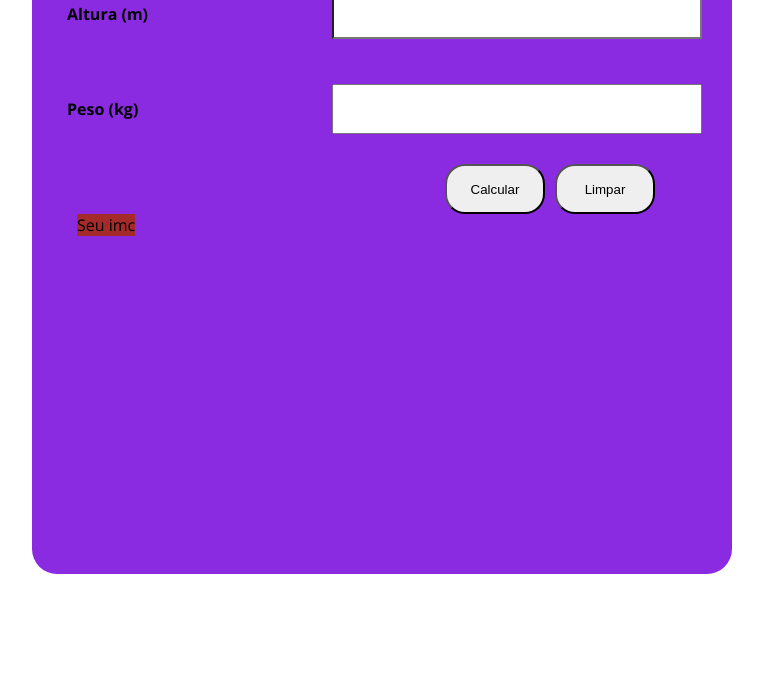
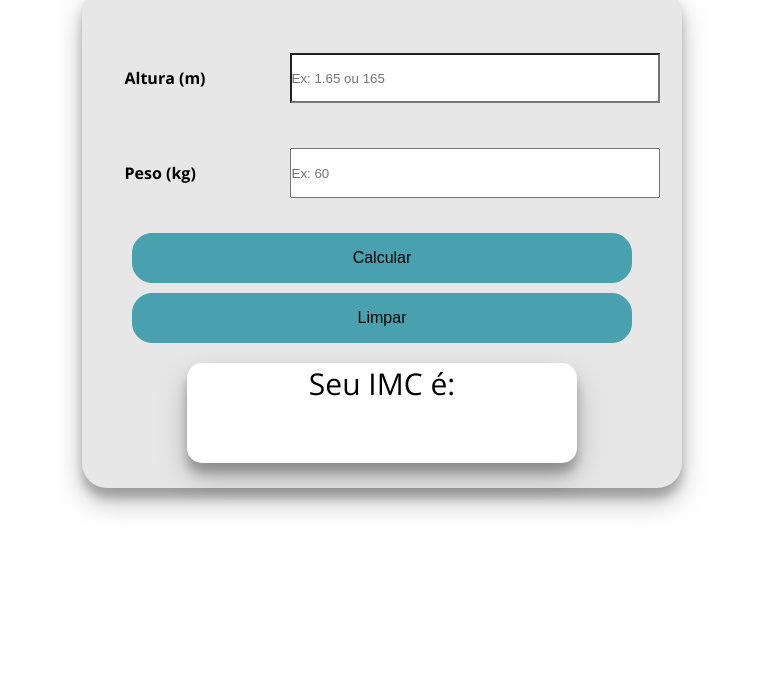
Before and after one commit to isabellyfranklin/calculadora-imc, a plain HTML site: page index.html in a window 1280 px wide. Shown: the part 123-800 px from the top of the page, without its empty margins (258-1021 px from the left). Drawn offline with nearby package versions, Linux system fonts and the light colour scheme.

Commit message:
atualizações
Calculadora do IMC pronta, logica, botoes no lugares, tudo certo. Apenas preciso melhorar o design deixa mais bonito.

```diff
--- a/calculo.js
+++ b/calculo.js
@@ -3,14 +3,22 @@ function calcular(){
     const altura = document.getElementById("altura")
     const resultado = document.getElementById("resultado")
 
-    let pesoImc = parseFloat(peso.value)
-    let alturaCenti = parseFloat(altura.value)
+    let pesoImc = Number(peso.value)
+    let alturaImc = Number(altura.value)
 
-    //tranforamndo altura de centrimento para metro
-    let alturaM = alturaCenti / 100
+    if(!pesoImc || !alturaImc){
+        resultado.innerHTML = "Prencha os campos"
+        return
+    }
 
-    let seuImc = pesoImc  / (alturaM ** 2)
+    // se o usuario digitar 165 ou 176, vai tras formar em 1.65 ou 1.76
+    // se a altura for maior que 3, assume que está em centímetros e converte para metros
+    if(alturaImc > 3){
+       alturaImc = alturaImc / 100
+    }
 
-    resultado.innerHTML = `seu imc é:"  ${seuImc.toFixed(2)}`
+    let seuImc = pesoImc  / (alturaImc ** 2)
+
+    resultado.innerHTML = `Seu IMC é: <span style="color: #43828b;">${seuImc.toFixed(3)}</span>`
 
 }
--- a/esilos/style.css
+++ b/esilos/style.css
@@ -20,19 +20,26 @@ body{
 }
 
 h1{
-    color: rgb(169, 169, 169);
+    color: rgb(0, 0, 0);
     margin: 15px;
-    font-size: 20px;
-    font-weight: 400;
+    font-size: 30px;
+    font-weight: bolder;
     margin-right: 60px;
 }
 
 main{
+    background-color: rgb(231, 231, 231);
+    width: 600px;
+    height: 500px;
+    border-radius: 25px 25px 25px;
+    box-shadow: rgba(0, 0, 0, 0.25) 0px 14px 28px, rgba(0, 0, 0, 0.22) 0px 10px 10px;
+}
 
-    background-color: blueviolet;
-    width: 700px;
-    height: 600px;
-    border-radius: 25px 25px 25px;
+div.corpo-calc{
+    display: flex;
+    flex-flow: column nowrap;
+    align-items: center;
+    margin-top: 50px;
 }
 
 div.campo{
@@ -42,7 +49,7 @@ div.campo{
 }
 
 div.campo label{
-    width: 250px;
+    width: 150px;
     font-weight: bolder;
     margin-left: 35px;
 }
@@ -50,6 +57,7 @@ div.campo label{
 
 input{
     margin: 15px;
+
 }
 
 #peso{
@@ -66,22 +74,40 @@ input{
 
 div.botoes{
     display: flex;
-    align-items: end;
+    flex-flow: column;
+    align-items: center;
 
     justify-content: flex-end;
     width: 623px;
 }
 
 button{
-    width: 100px;
+    width: 500px;
     height: 50px;
-    margin-left: 10px;
-    border-radius: 20px;
+    margin: 5px;
+    border: 1px solid #49a0ae;
+    border-radius: 20px ;
+    background-color: #49a0ae;
+
+    font-weight: lighter;
+    font-size: 16px;
+}
+
+
+button:hover{
+    background-color:  #43828b;
+    border: 1px solid  #43828b;
+    cursor: pointer;
 }
 
 output{
-    width: 250px;
-    background-color: brown;
-    margin: 45px;
+    width: 390px;
+    height: 100px;
+    border-radius: 15px;
+    background-color: white;
+    margin: 15px;
     text-align: center;
+    color: black;
+    font-size: 30px;
+    box-shadow: rgba(0, 0, 0, 0.25) 0px 14px 28px, rgba(0, 0, 0, 0.22) 0px 10px 10px;
 }
--- a/index.html
+++ b/index.html
@@ -10,29 +10,27 @@
     <h1>Calculadora IMC</h1>
 
     <main>
+
+        <div class="corpo-calc">
             <div class="campo">
                 <label for="altura">Altura  (m)</label>
-            <input type="number" id="altura">
+                <input type="number" id="altura" required placeholder="Ex: 1.65 ou 165" min="3">
             </div>
             <div class="campo">
                 <label for="peso">Peso (kg)</label>
-            <input type="number" id="peso">
+                <input type="number" id="peso" required placeholder="Ex: 60" min="2" max="3">
             </div>
+
             <div class="botoes">
                 <div class="botao01">
-                <button
-                 id="calculador" onclick="calcular()">Calcular
-                </button>
+                    <button id="calculador" onclick="calcular()">Calcular</button>
                 </div>
-
                 <div class="botao02">
-                <button
-                 onclick="limpar()">Limpar
-                </button>
+                    <button onclick="limpar()">Limpar</button>
                 </div>
-
             </div>
-         <output id="resultado">Seu imc</output>
+             <output id="resultado">Seu IMC é: </output>
+        </div>
     </main>
 
 
```
Lines whose indentation alone changed are shown as unchanged.
